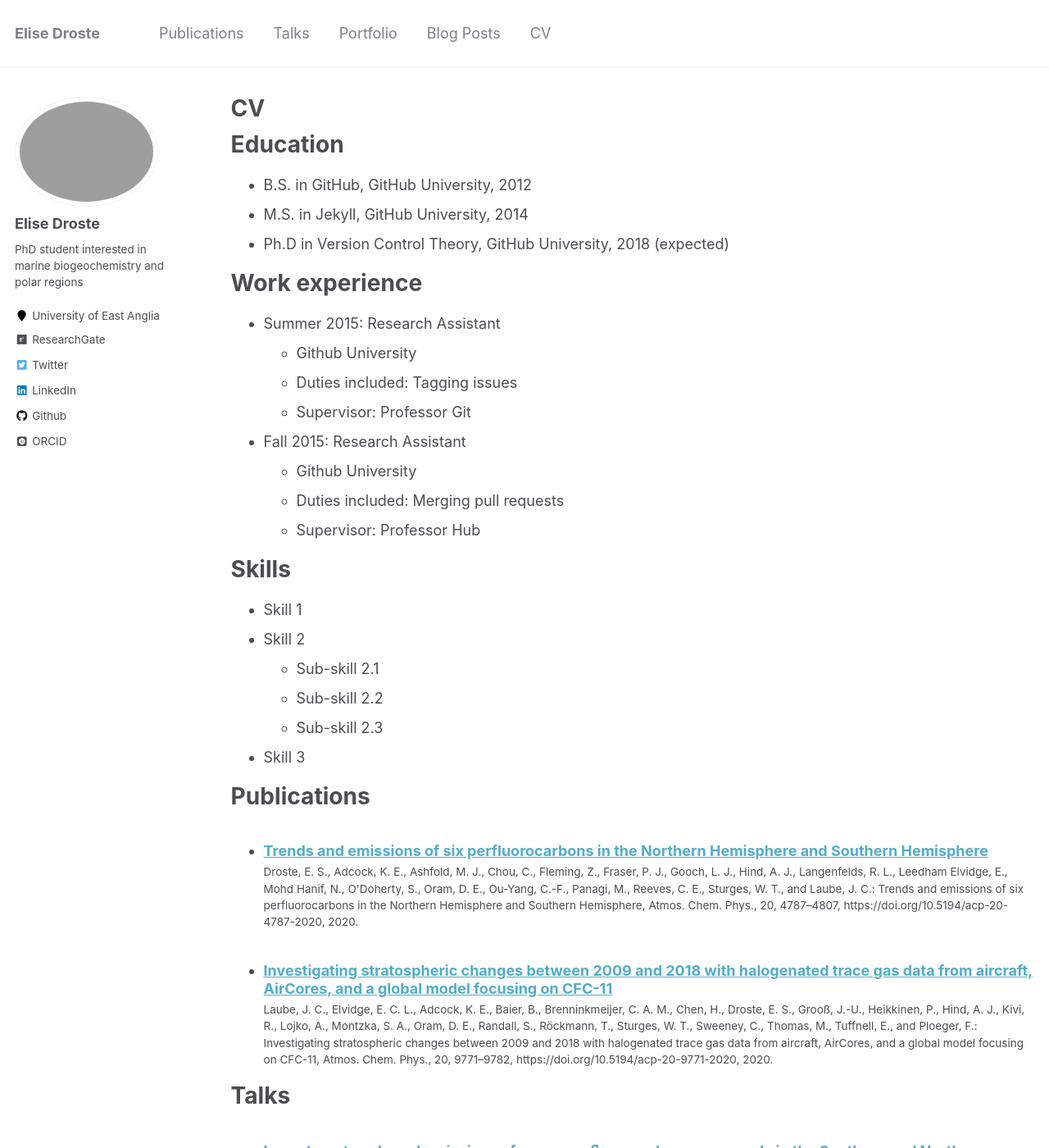
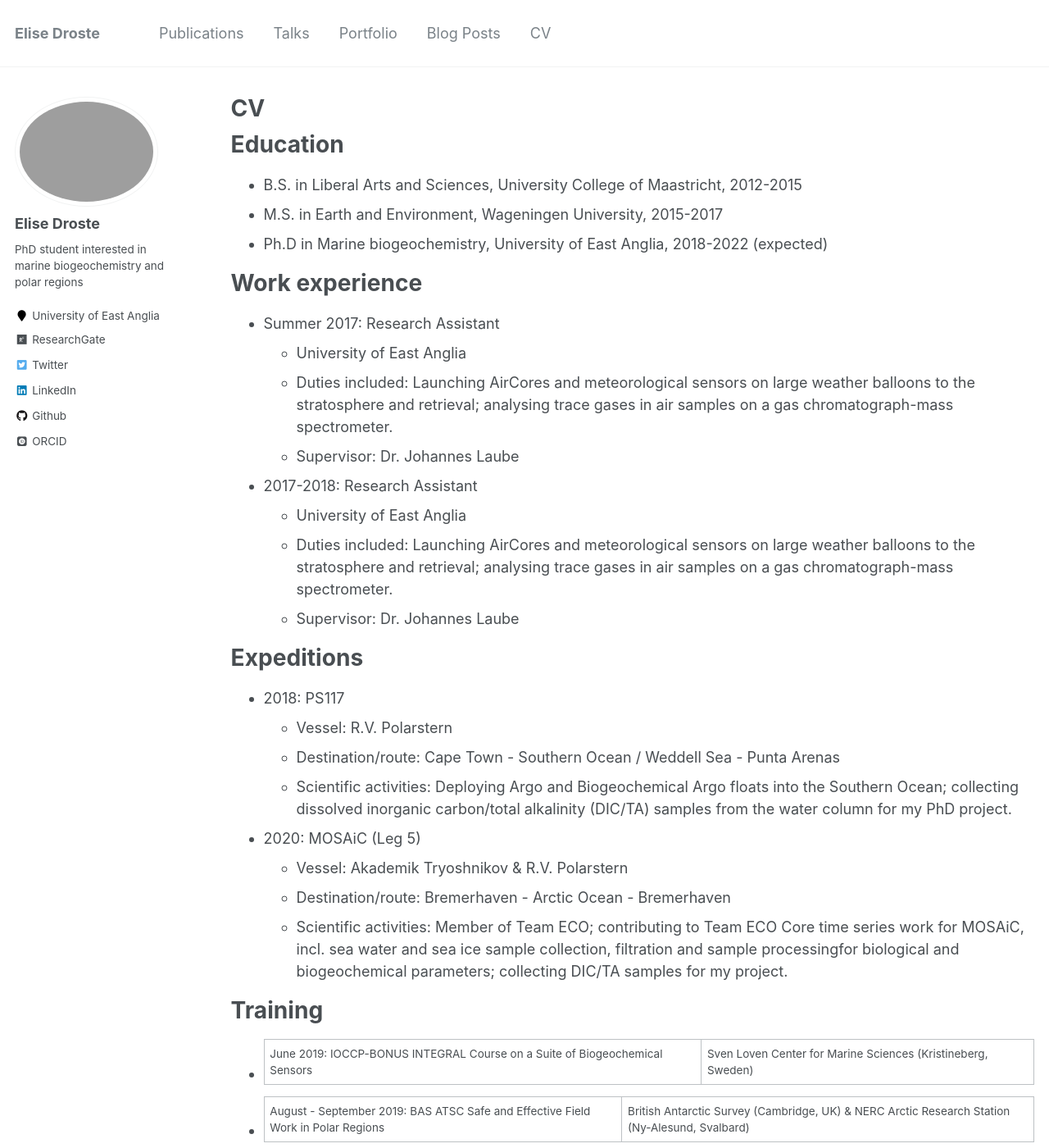
Before and after one commit to edroste/edroste.github.io, a Jekyll site: the page built from _pages/cv.md, in a window 1280 px wide and 1400 px high. Shown: the whole window at 82% size. Built offline with Jekyll 4.4.1, drawn with Linux system fonts in a browser that asks for light colours; some web fonts are replaced; some of the changed text lies outside the part shown.

Commit message:
added cv

```diff
--- a/_pages/cv.md
+++ b/_pages/cv.md
@@ -11,30 +11,57 @@ redirect_from:
 
 Education
 ======
-* B.S. in GitHub, GitHub University, 2012
-* M.S. in Jekyll, GitHub University, 2014
-* Ph.D in Version Control Theory, GitHub University, 2018 (expected)
+* B.S. in Liberal Arts and Sciences, University College of Maastricht, 2012-2015
+* M.S. in Earth and Environment, Wageningen University, 2015-2017
+* Ph.D in Marine biogeochemistry, University of East Anglia, 2018-2022 (expected)
 
 Work experience
 ======
-* Summer 2015: Research Assistant
-  * Github University
-  * Duties included: Tagging issues
-  * Supervisor: Professor Git
+* Summer 2017: Research Assistant
+  * University of East Anglia
+  * Duties included: Launching AirCores and meteorological sensors on large weather balloons to the stratosphere and retrieval; analysing trace gases in air samples on a gas chromatograph-mass spectrometer.
+  * Supervisor: Dr. Johannes Laube
 
-* Fall 2015: Research Assistant
-  * Github University
-  * Duties included: Merging pull requests
-  * Supervisor: Professor Hub
+* 2017-2018: Research Assistant
+  * University of East Anglia
+  * Duties included: Launching AirCores and meteorological sensors on large weather balloons to the stratosphere and retrieval; analysing trace gases in air samples on a gas chromatograph-mass spectrometer.
+  * Supervisor: Dr. Johannes Laube
+
+Expeditions
+======
+* 2018: PS117
+  * Vessel: R.V. Polarstern
+  * Destination/route: Cape Town - Southern Ocean / Weddell Sea - Punta Arenas
+  * Scientific activities: Deploying Argo and Biogeochemical Argo floats into the Southern Ocean; collecting dissolved inorganic carbon/total alkalinity (DIC/TA) samples from the water column for my PhD project.
+* 2020: MOSAiC (Leg 5)
+  * Vessel: Akademik Tryoshnikov & R.V. Polarstern
+  * Destination/route: Bremerhaven - Arctic Ocean - Bremerhaven
+  * Scientific activities: Member of Team ECO; contributing to Team ECO Core time series work for MOSAiC, incl. sea water and sea ice sample collection, filtration and sample processingfor biological and biogeochemical parameters; collecting DIC/TA samples for my project.
+
+Training
+======
+* June 2019: IOCCP-BONUS INTEGRAL Course on a Suite of Biogeochemical Sensors | Sven Loven Center for Marine Sciences (Kristineberg, Sweden)
+* August - September 2019: BAS ATSC Safe and Effective Field Work in Polar Regions | British Antarctic Survey (Cambridge, UK) & NERC Arctic Research Station (Ny-Alesund, Svalbard)
 
 Skills
 ======
-* Skill 1
-* Skill 2
-  * Sub-skill 2.1
-  * Sub-skill 2.2
-  * Sub-skill 2.3
-* Skill 3
+* Coding languages
+  * Python
+  * MatLab (very limited)
+* Operating systems
+  * Linux/Unix (basic)
+* Analytical analyses
+  * Gas chromatograph - mass spectrometry
+  * Versatile INstrument for the Determination of Total inorganic carbon and Alkalinity (VINDTA)
+  * Winkler
+* Sample processing and filtering
+  * Chlorophyll
+  * HPLC
+  * cDOM
+  * DOC
+  * POM
+  * DOM
+
 
 Publications
 ======
@@ -48,11 +75,11 @@ Talks
     {% include archive-single-talk-cv.html %}
   {% endfor %}</ul>
 
-Teaching
-======
-  <ul>{% for post in site.teaching %}
-    {% include archive-single-cv.html %}
-  {% endfor %}</ul>
+#Teaching
+#======
+#  <ul>{% for post in site.teaching %}
+#    {% include archive-single-cv.html %}
+#  {% endfor %}</ul>
 
 Service and leadership
 ======
```
